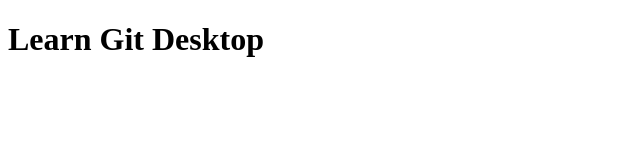
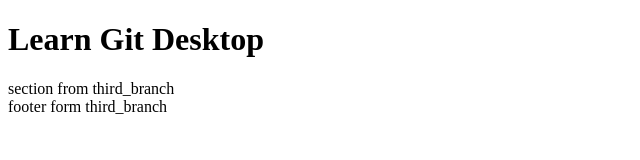
Before and after one commit to kittipontkp/git-desktop, a plain HTML site: page index.html in a window 1280 px wide. Shown: the whole page, without its empty margins (0-640 px from the left). Drawn offline with Linux system fonts and the light colour scheme.

Commit message:
add section and footer
add section and footer

```diff
--- a/index.html
+++ b/index.html
@@ -10,5 +10,13 @@
 
     <h1>Learn Git Desktop</h1>
 
+
+    <section>
+        section from third_branch
+    </section>
+
+    <footer>
+        footer form third_branch
+    </footer>
 </body>
 </html>
```
